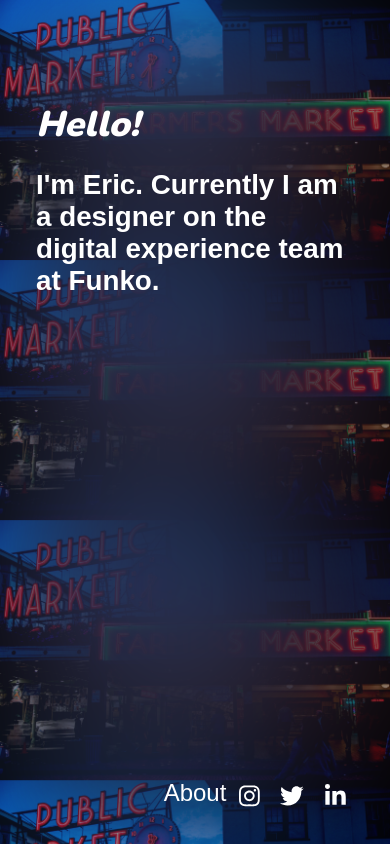
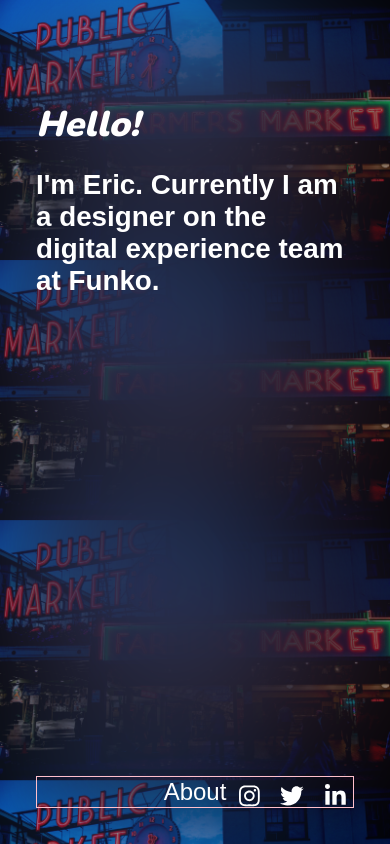
Before and after one commit to ericflatt/web22, a React (Create React App) app: page / in a window 390 px wide. Built offline with nearby package versions, Linux system fonts and the light colour scheme.

Commit message:
scss not working

```diff
--- a/src/App.scss
+++ b/src/App.scss
@@ -162,7 +162,7 @@
 .about{
   background-color: transparent;
   outline: none;
-  border: none;
+  border: 1px solid pink;
   font-size: 30px;
   cursor: pointer;
   font-size: 24px;
@@ -175,9 +175,9 @@
     top: 40px;
   }
   @media (max-width:700px) {
-    left: 36px;
-    bottom: 36px;
-    position: absolute;
+    left: 36px !important;
+    bottom: 36px !important;
+    position: absolute !important;
   }
 }
 
```
